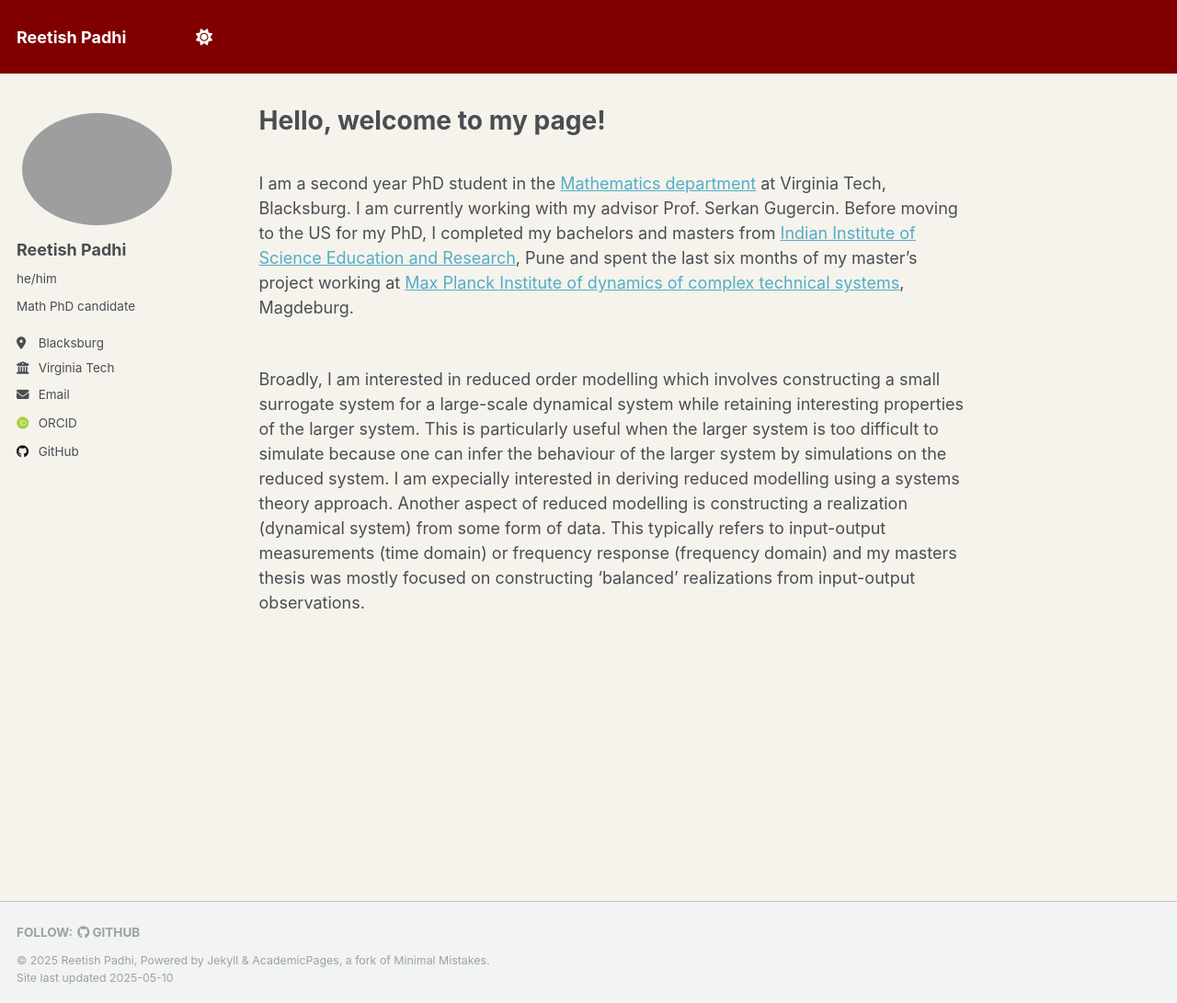
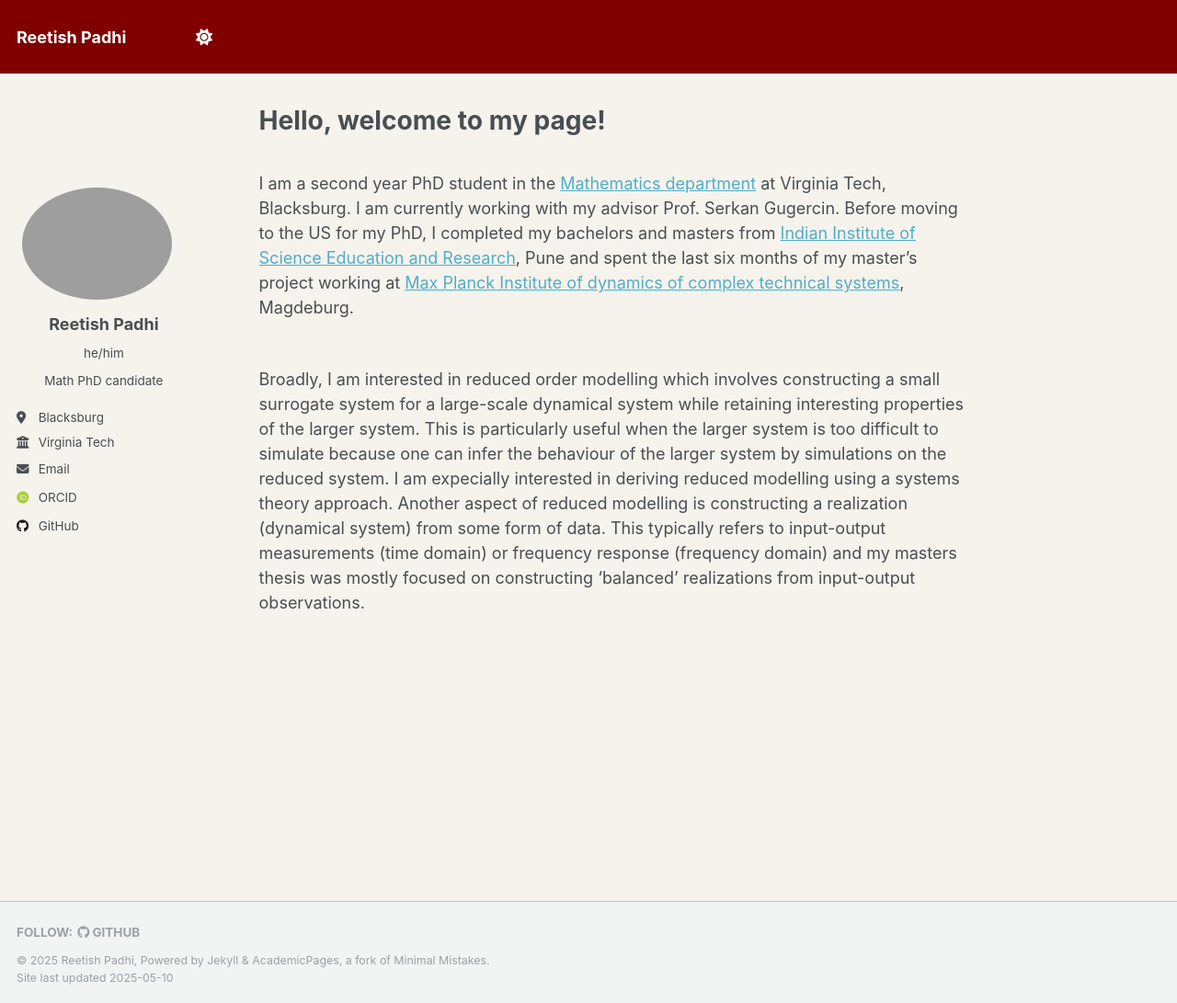
Before and after one commit to Rewtus/reetish, a Jekyll site: the page built from _pages/about.md, in a window 1280 px wide and 1091 px high. Shown: the whole window at 92% size. Built offline with Jekyll 4.4.1, drawn with Linux system fonts in a browser that asks for light colours; some web fonts are replaced.

```diff
--- a/_sass/layout/_sidebar.scss
+++ b/_sass/layout/_sidebar.scss
@@ -1,3 +1,11 @@
+/* ==========================================================================
+   SIDEBAR
+   ========================================================================== */
+
+/*
+   Default
+   ========================================================================== */
+
 /* ==========================================================================
    SIDEBAR
    ========================================================================== */
@@ -13,17 +21,6 @@
   @include clearfix();
   margin-bottom: 1em;
 
-  @media (orientation: portrait) {
-    margin-top: 1em;
-  }
-
-  @media screen and (min-width: $sidebar-screen-min-width) {
-    height: 100vh;
-    overflow-y: auto;               // Add scrollbar if the sidebar is too long
-    position: fixed;
-    padding-top: $masthead-height;
-  }
-
   @include breakpoint($large) {
     @include span(2 of 12);
     opacity: 1;
@@ -35,8 +32,8 @@
     }
   }
 
+
   @include breakpoint($x-large) {
-    max-width: $sidebar-link-max-width;
     padding-right: 0;
   }
 
@@ -61,7 +58,7 @@
 }
 
 .sidebar__right {
-  margin-bottom: 1em;
+  margin-bottom: 10em;
 
   @include breakpoint($large) {
     position: relative;
@@ -130,6 +127,7 @@
 .sidebar .author__name {
   font-family: $sans-serif;
   font-size: $type-size-5;
+  text-align: center;
 }
 
 .sidebar .author__desktop {
@@ -141,7 +139,7 @@
 
 .author__pronouns {
   margin: 0;
-
+  text-align: center;
   @include breakpoint($large) {
     margin-top: 10px;
     margin-bottom: 10px;
@@ -150,7 +148,7 @@
 
 .author__bio {
   margin: 0;
-
+  text-align: center;
   @include breakpoint($large) {
     margin-top: 10px;
     margin-bottom: 20px;
```
